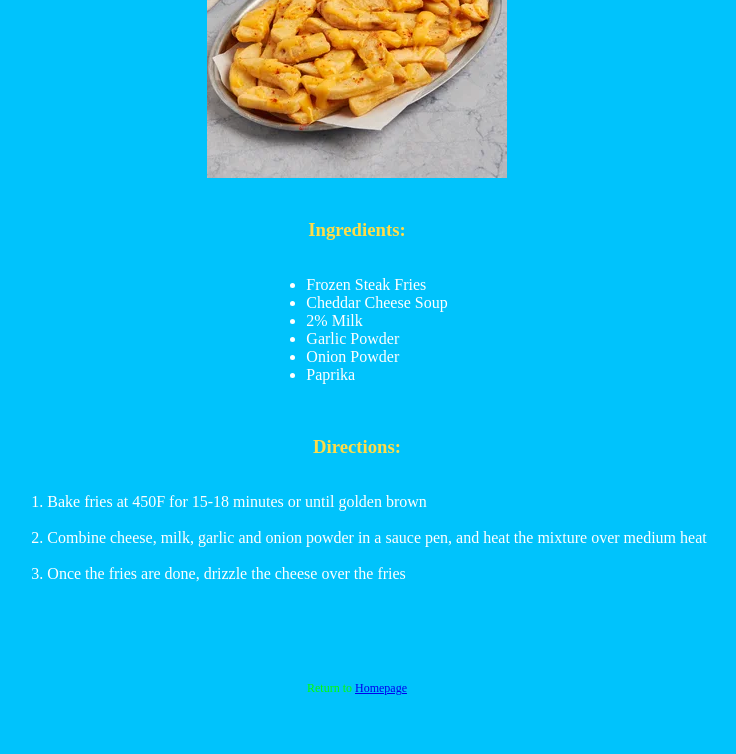
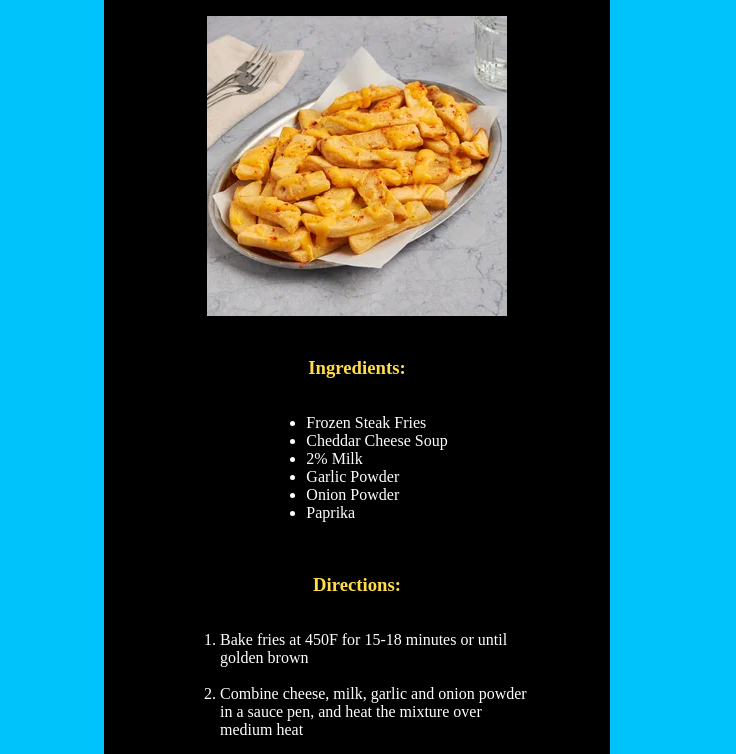
Before and after one commit to Dur4nt3/odin_recipes, a plain HTML site: page recipes/fries.html in a window 1280 px wide. Shown: the part 240-994 px from the top of the page, without its empty margins (283-1019 px from the left). Before the commit the page ends 936 px from the top, so only its background shows below. Drawn offline with Linux system fonts and the light colour scheme.

Commit message:
Enhance readability using the CSS "box model"

```diff
--- a/recipes/fries.html
+++ b/recipes/fries.html
@@ -6,18 +6,19 @@
     <title>Cheese Fries</title>
 </head>
 <body class="recipe">
+    <div class="defbox">
         <h1>Cheese Fries Recipe:</h1>
         <img src="../images/fries.webp" alt="Cheese Fries" height="300" width="300">
         <br><br>
         <div class="long">
             <h3>Ingredients:</h3>
             <ul>
-            <li><span>Frozen Steak Fries</span></li>
-            <li><span>Cheddar Cheese Soup</span></li>
-            <li><span>2% Milk</span></li>
-            <li><span>Garlic Powder</span></li>
-            <li><span>Onion Powder</span></li>
-            <li><span>Paprika</span></li>
+                <li>Frozen Steak Fries</li>
+                <li>Cheddar Cheese Soup</li>
+                <li>2% Milk</li>
+                <li>Garlic Powder</li>
+                <li>Onion Powder</li>
+                <li>Paprika</li>
             </ul>
         </div>
         <br>
@@ -33,5 +34,6 @@
         </div>
         <br><br><br>
         <h6 class="return">Return to <a href="../index.html">Homepage</a></h6>
+    </div>
 </body>
 </html>
--- a/styles.css
+++ b/styles.css
@@ -1,7 +1,18 @@
+* {
+    box-sizing: border-box;
+}
+
 html {
     background-color: #00c3fc;
     height: 100%;
     color: white;
+}
+
+.defbox {
+    background-color: black;
+    margin: auto;
+    width: 40%;
+    padding: 6%;
 }
 
 .main {
```
Also changed, not shown: index.html (+3 -1 lines), recipes/lamb.html (+2 -0 lines), recipes/mousse.html (+2 -0 lines). Lines whose indentation alone changed are shown as unchanged.
